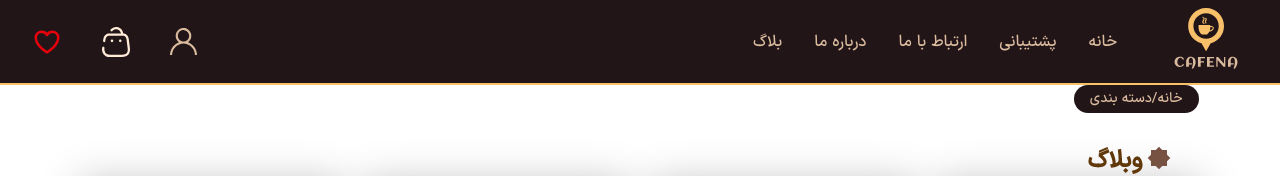
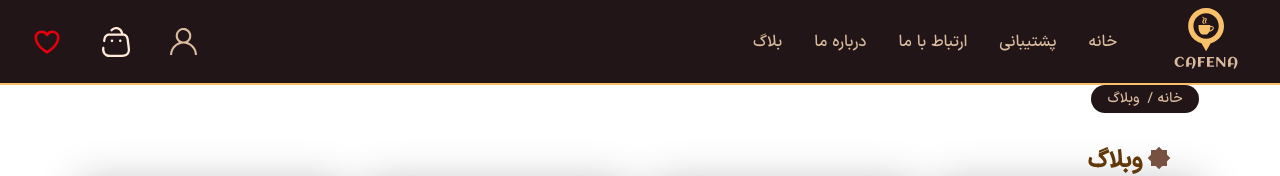
Before and after one commit to Mohammad2954/coffee-shop, a React (Vite) app: page /blog in a window 1280 px wide. Shown: the top 176 px of the page. Built offline with nearby package versions, Linux system fonts and the light colour scheme.

Commit message:
feat:added bread crumb logeic and show

```diff
--- a/src/components/BreadCramb/BreadCramb.jsx
+++ b/src/components/BreadCramb/BreadCramb.jsx
@@ -1,7 +1,39 @@
+import { useState } from "react";
+import { useMatch, useMatches } from "react-router";
+
 function BreadCramb() {
+  const findCat = useMatches();
+  let pathfind = findCat
+    .map((e) => {
+      switch (e.pathname) {
+        case "/":
+          return "خانه";
+        case "/blog":
+          return "وبلاگ";
+        case "/populer":
+          return "مورد علاقه ها";
+        case "/cart":
+          return "سبد خرید";
+        case "/about":
+          return "درباره ما";
+        case "/contact-us":
+          return "ارتباط با ما";
+
+        default:
+          break;
+      }
+    })
+    .filter((e) => e !== undefined);
+
   return (
-    <div className="w-fit py-1 px-4 bg-coffee-bg rounded-full mr-2 mb-4">
-      <p className="text-sm text-text-header ">خانه/دسته بندی</p>
+    <div className="w-fit py-1 px-4 bg-coffee-bg rounded-full mr-2 mb-4 flex item center gap-2">
+      {pathfind.map((e, index) => {
+        return (
+          <p className="text-sm text-text-header ">
+            {e} {pathfind.length === index + 1 ? "" : "/"}
+          </p>
+        );
+      })}
     </div>
   );
 }
--- a/src/router/routes.jsx
+++ b/src/router/routes.jsx
@@ -16,16 +16,32 @@ const route = createBrowserRouter([
     path: "/",
     element: <RootLayout />,
     children: [
-      { index: true, element: <Home /> },
-      { path: "category/:category-name?", element: <Category /> },
+      { index: true, element: <Home />, handle: { crumb: "خانه" } },
+      {
+        path: "category/:category-name?",
+        element: <Category />,
+        handle: { crumb: "دسته بندی" },
+      },
       { path: "login", element: <Login /> },
       { path: "signup", element: <SignUp /> },
-      { path: "cart", element: <Cart /> },
-      { path: "contact-us", element: <ContactUs /> },
-      { path: "blog", element: <Blog /> },
-      { path: "about", element: <About /> },
-      { path: "product/:elemnt", element: <ProductPage /> },
-      { path: "populer", element: <Populer /> },
+      { path: "cart", element: <Cart />, handle: { crumb: "سبد خرید" } },
+      {
+        path: "contact-us",
+        element: <ContactUs />,
+        handle: { crumb: "ارتباط با ما" },
+      },
+      { path: "blog", element: <Blog />, handle: { crumb: "وبلاگ" } },
+      { path: "about", element: <About />, handle: { crumb: "درباره ما" } },
+      {
+        path: "product/:elemnt",
+        element: <ProductPage />,
+        handle: { crumb: "محصولات" },
+      },
+      {
+        path: "populer",
+        element: <Populer />,
+        handle: { crumb: "مورد علاقه ها" },
+      },
       {
         path: "/*",
         element: <Page404 />,
```
